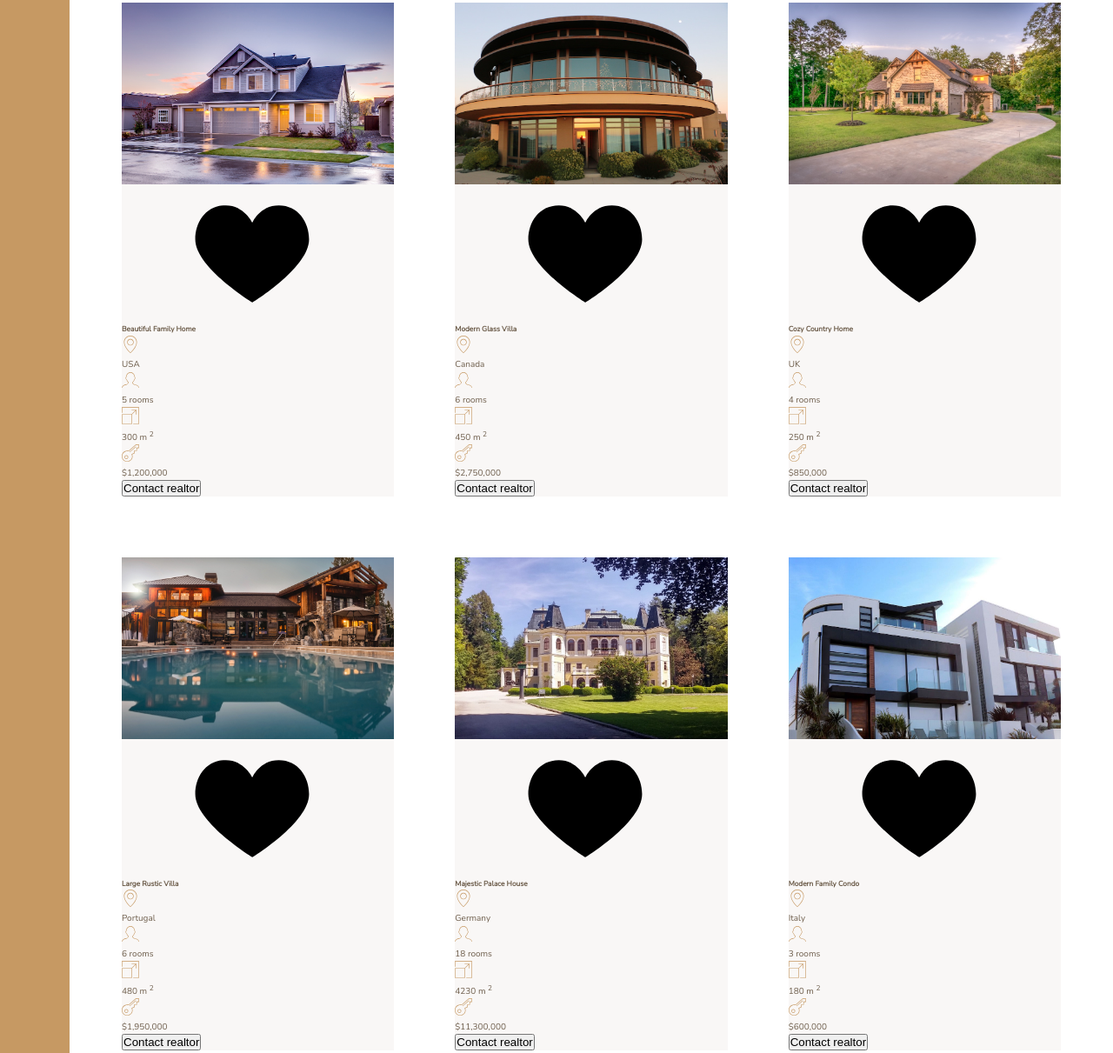
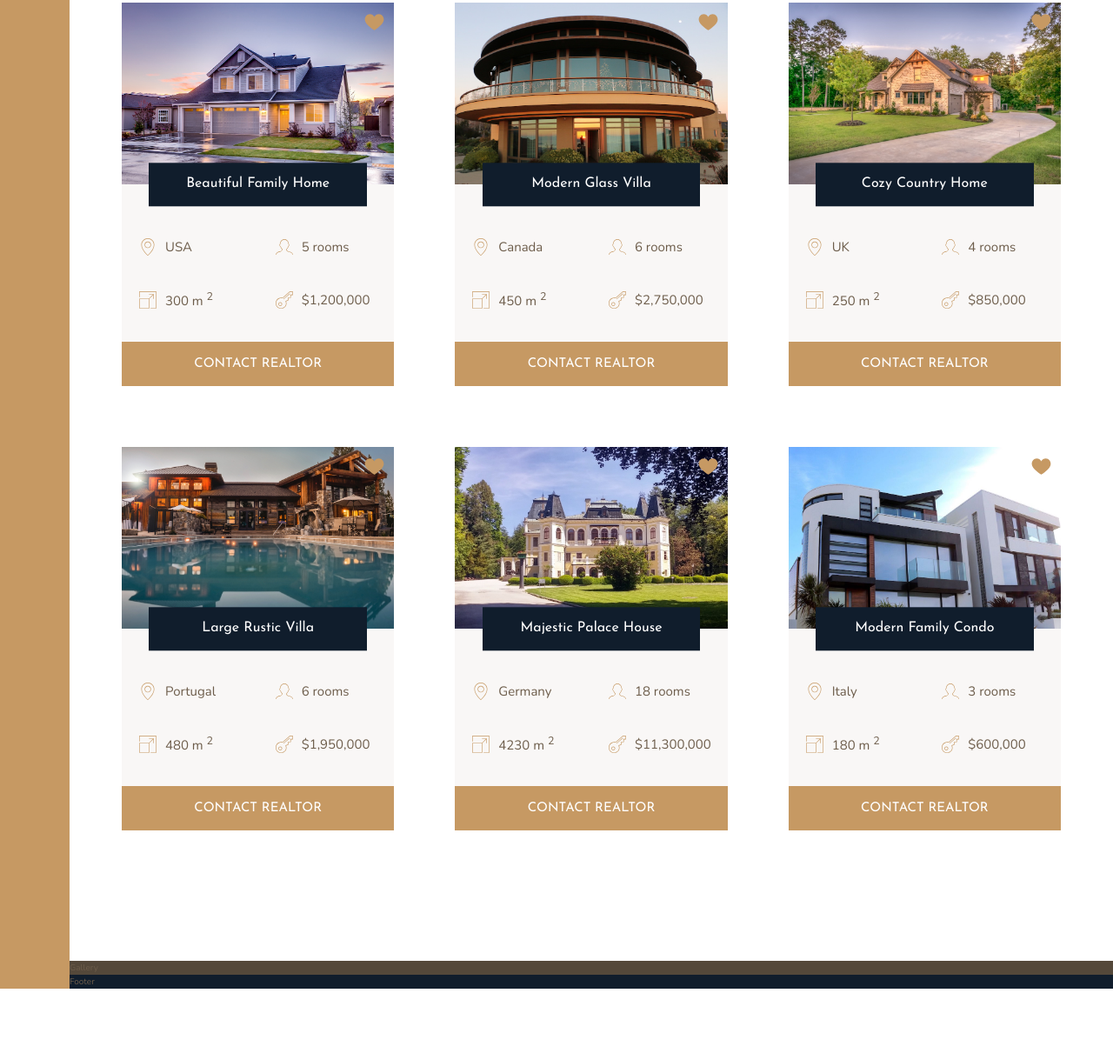
Before and after one commit to krissygroom/nexter-css-grid, a website: page index.html in a window 1280 px wide. Shown: the part 1967-3178 px from the top of the page at 87% size. After the commit the page ends 3104 px from the top, so only its background shows below. Drawn offline with nearby package versions, Linux system fonts and the light colour scheme.

Commit message:
Finished styling home cards

```diff
--- a/index.html
+++ b/index.html
@@ -142,7 +142,7 @@
           </svg>
           <p>$1,200,000</p>
         </div>
-        <button class="cta">Contact realtor</button>
+        <button class="btn home__btn">Contact realtor</button>
       </div>
 
       <div class="home">
@@ -178,7 +178,7 @@
           </svg>
           <p>$2,750,000</p>
         </div>
-        <button class="cta">Contact realtor</button>
+        <button class="btn home__btn">Contact realtor</button>
       </div>
 
       <div class="home">
@@ -214,7 +214,7 @@
           </svg>
           <p>$850,000</p>
         </div>
-        <button class="cta">Contact realtor</button>
+        <button class="btn home__btn">Contact realtor</button>
       </div>
 
       <div class="home">
@@ -250,7 +250,7 @@
           </svg>
           <p>$1,950,000</p>
         </div>
-        <button class="cta">Contact realtor</button>
+        <button class="btn home__btn">Contact realtor</button>
       </div>
 
       <div class="home">
@@ -286,7 +286,7 @@
           </svg>
           <p>$11,300,000</p>
         </div>
-        <button class="cta">Contact realtor</button>
+        <button class="btn home__btn">Contact realtor</button>
       </div>
 
       <div class="home">
@@ -322,7 +322,7 @@
           </svg>
           <p>$600,000</p>
         </div>
-        <button class="cta">Contact realtor</button>
+        <button class="btn home__btn">Contact realtor</button>
       </div>
     </section>
 
--- a/sass/_homes.scss
+++ b/sass/_homes.scss
@@ -11,27 +11,69 @@
 .home {
   background-color: $color-grey-light-1;
 
+  display: grid;
+  grid-template-columns: repeat(2, 1fr);
+  row-gap: 3.5rem;
+
   &__img {
     width: 100%;
+    grid-column: 1 / -1;
+    grid-row: 1 / 2;
+    z-index: 1;
   }
 
   &__like {
+    grid-row: 1 / 2;
+    grid-column: 2 / 3;
+    fill: $color-primary;
+    height: 2.5rem;
+    width: 2.5rem;
+    z-index: 2;
+    justify-self: end;
+    margin: 1rem;
   }
 
   &__name {
+    grid-row: 1 / 2;
+    grid-column: 1 / -1;
+    z-index: 3;
+    width: 80%;
+    justify-self: center;
+    align-self: end;
+
+    font-family: $font-display;
+    font-size: 1.6rem;
+    text-align: center;
+    padding: 1.25rem;
+    color: white;
+    font-weight: 400;
+    background-color: $color-secondary;
+    transform: translateY(50%);
+  }
+
+  &__location,
+  &__rooms {
+    margin-top: 2.5rem;
   }
 
   &__location,
   &__rooms,
   &__area,
   &__price {
+    font-size: 1.5rem;
+    margin-left: 2rem;
+    display: flex;
+    align-items: center;
+
     svg {
       fill: $color-primary;
       height: 2rem;
       width: 2rem;
-    }
-
-    p {
+      margin-right: 1rem;
     }
   }
+
+  &__btn {
+    grid-column: 1 / -1;
+  }
 }
```
Also changed, not shown: css/style.css.
